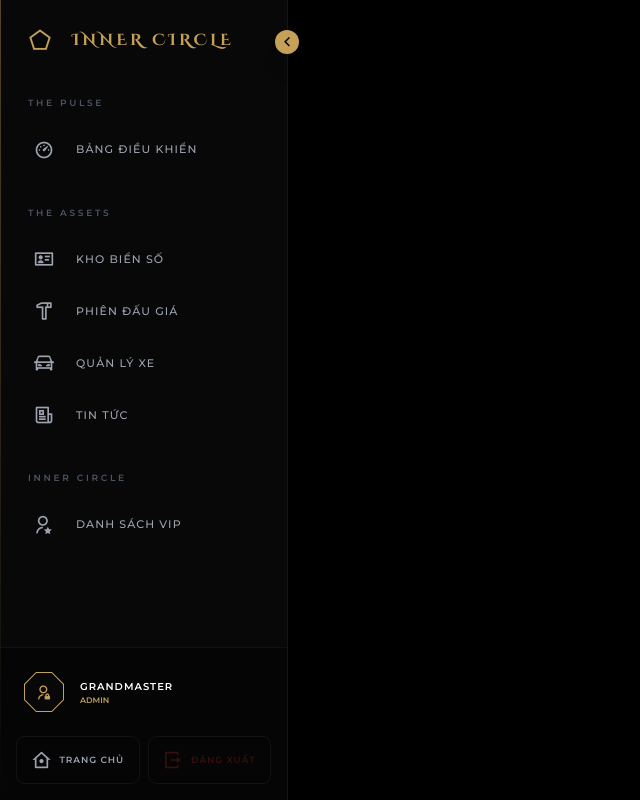
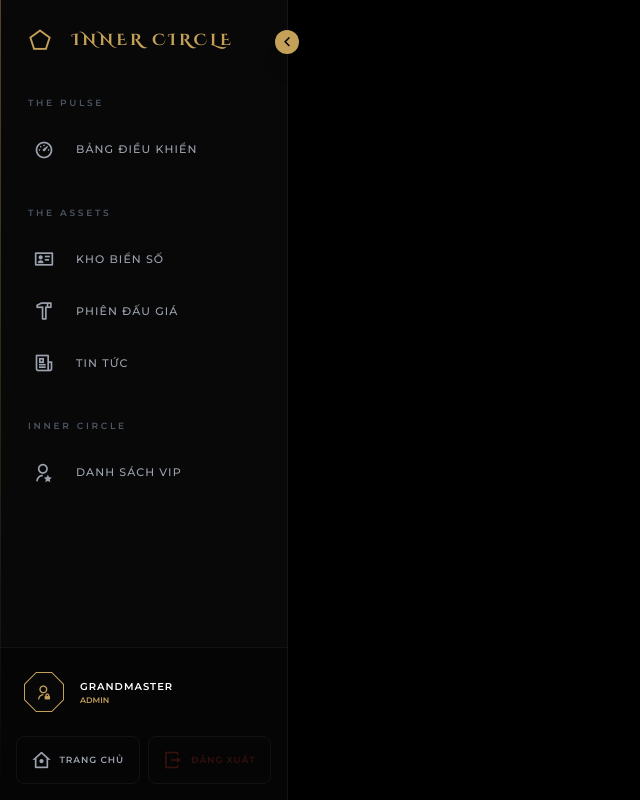
Before and after one commit to LeVanVu110/Website-selling-cars-and-license-plates., a PHP site: page /Admin/Sidebar.php in a window 1280 px wide. Shown: the whole page, without its empty margins (0-640 px from the left). Run offline with PHP 8.4, Linux system fonts and the light colour scheme; some libraries are stand-ins or nearby versions.

Commit message:
ẩn quản lý xe

```diff
--- a/Admin/Sidebar.php
+++ b/Admin/Sidebar.php
@@ -151,10 +151,10 @@ $current_page = basename($_SERVER['PHP_SELF']);
                         <div class="min-w-[32px] flex justify-center items-center"><i class="ri-hammer-line text-xl"></i></div>
                         <span class="text-[11px] font-medium tracking-widest ml-4 whitespace-nowrap menu-label uppercase">Phiên đấu giá</span>
                     </a>
-                    <a href="#" class="menu-item flex items-center h-12 px-3 rounded-lg text-gray-400 hover:text-white transition-all group/item">
+                    <!-- <a href="#" class="menu-item flex items-center h-12 px-3 rounded-lg text-gray-400 hover:text-white transition-all group/item">
                         <div class="min-w-[32px] flex justify-center items-center"><i class="ri-roadster-line text-xl"></i></div>
                         <span class="text-[11px] font-medium tracking-widest ml-4 whitespace-nowrap menu-label uppercase">Quản lý xe</span>
-                    </a>
+                    </a> -->
                     <a href="News-management.php" class="menu-item flex items-center h-12 px-3 rounded-lg text-gray-400 hover:text-white transition-all group/item <?= ($current_page == 'News-management.php') ? 'active' : '' ?>">
                         <div class="min-w-[32px] flex justify-center items-center"><i class="ri-newspaper-line text-xl"></i></div>
                         <span class="text-[11px] font-medium tracking-widest ml-4 whitespace-nowrap menu-label uppercase">Tin tức</span>
```
